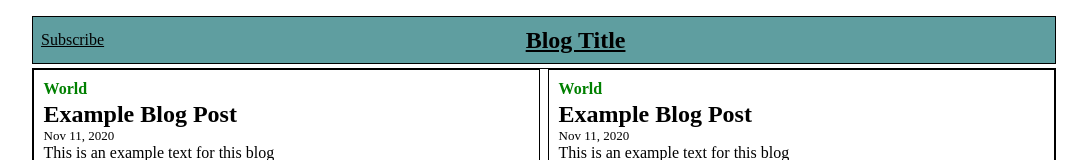
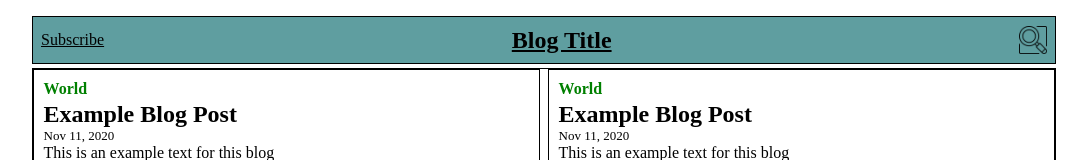
Before and after one commit to harshit-2024/BlogWebsite, a plain HTML site: page index.html in a window 1280 px wide. Shown: the top 160 px of the page, without its empty margins (96-1183 px from the left). Drawn offline with Linux system fonts and the light colour scheme; the site is published under a folder, as on GitHub Pages, so addresses that start at the root find nothing.

Commit message:
fixed search image issue

```diff
--- a/index.html
+++ b/index.html
@@ -12,7 +12,7 @@
             <div class="head">
                 <a href="./index.html">Subscribe</a>
                 <h2 id="title">Blog Title</h2>
-                <img id="search" src="/images/search.png" alt="">
+                <img id="search" src="./images/search.png" alt="">
             </div>
             <div class="content">
                 <div class="box box1">
```
Also changed, not shown: post.html (+1 -1 lines).
